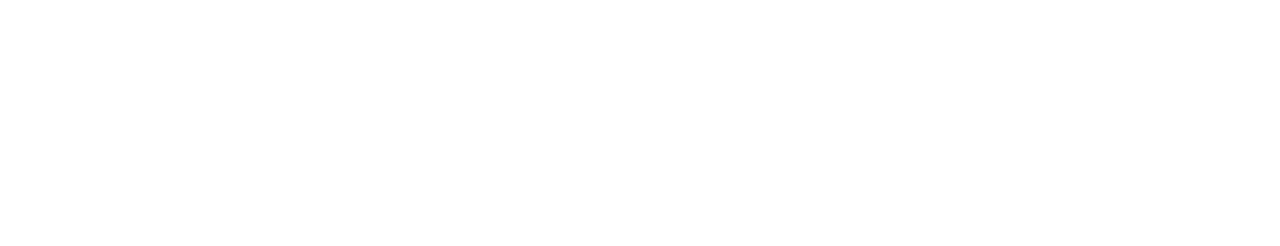
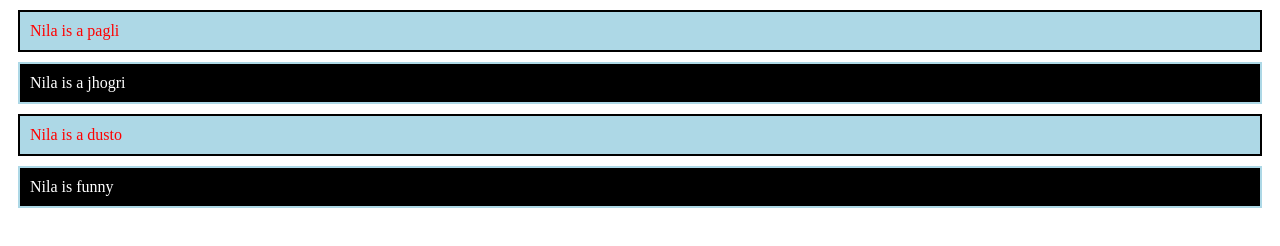
Before and after one commit to Rahat854/Nila_class, a plain HTML site: page class11.html in a window 1280 px wide. Drawn offline with Linux system fonts and the light colour scheme.

Commit message:
class 11

```diff
--- a/class11.html
+++ b/class11.html
@@ -6,7 +6,65 @@
     <meta name="viewport" content="width=device-width, initial-scale=1.0">
     <title>Html Class</title>
 </head>
+<!-- <style>
+    .city {
+        background-color: tomato;
+        color: white;
+        border: 2px solid black;
+        margin: 20px;
+        padding: 20px;
+    }
+    .note {
+        font-size: 120%;
+        color: red;
+}
+</style> -->
+<style>
+    .odd {
+        color: red;
+        background-color: lightblue;
+        border: 2px solid black;
+        padding: 10px;
+        margin: 10px;
+    }
+    .even {
+        color: white;
+        background-color: black;
+        border: 2px solid lightblue;
+        padding: 10px;
+        margin: 10px;
+    }
+
+</style>
+</head>
+
 <body>
 
+    <!-- <div class="city">
+        <h2>London</h2>
+        <p>London is the capital of England.</p>
+    </div>
+
+    <div class="city">
+        <h2>Paris</h2>
+        <p>Paris is the capital of France.</p>
+    </div>
+
+    <div class="city">
+        <h2>Tokyo</h2>
+        <p>Tokyo is the capital of Japan.</p>
+    </div>
+    <p class="city" >
+    Nila is a Pagli
+    </p>
+
+    <h1>My <span class="note">Important</span> Heading</h1>
+    <p>This is some <span class="note">important</span> text.</p> -->
+
+    <p class="odd">Nila is a pagli</p>
+    <p class="even">Nila is a jhogri</p>
+    <p class="odd">Nila is a dusto</p>
+    <p class="even">Nila is funny</p>
 </body>
+
 </html>
```
Also changed, not shown: class12.html (added, +12 -0 lines).
